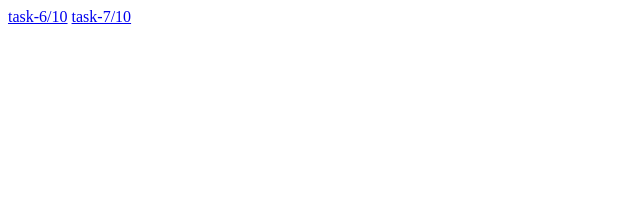
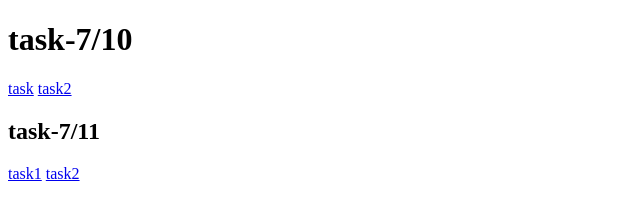
Before and after one commit to mohammadamaireh2/j.s-js, a plain HTML site: page index.html in a window 1280 px wide. Shown: the whole page, without its empty margins (0-640 px from the left). Drawn offline with Linux system fonts and the light colour scheme.

Commit message:
J.S-TASK

```diff
--- a/index.html
+++ b/index.html
@@ -6,7 +6,12 @@
     <title>Document</title>
 </head>
 <body>
-    <a href="./task-6/10/">task-6/10</a>
-    <a href="./task-7/10/">task-7/10</a>
+    <h1>task-7/10</h1>
+    <a href="./task-6/10/task.html">task</a>
+    <a href="./task-6/10/task2.html">task2</a> <br>
+
+   <h2>task-7/11</h2>
+   <a href="./task7/10/task1.html">task1</a>
+   <a href="./task7/10/task3.html">task2</a>
 </body>
 </html>
```
Also changed, not shown: task7/10/task.js (renamed from task-7/10/task.js), task7/10/task1.html (renamed from task-7/10/task1.html), task7/10/task3.html (renamed from task-7/10/task3.html).
